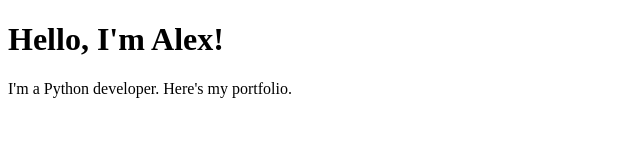
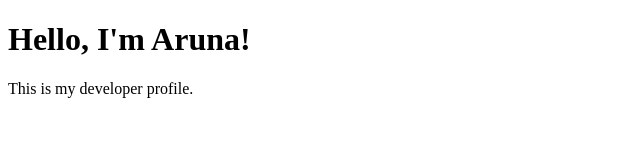
Before and after one commit to 3aruna/3aruna.github.io, a plain HTML site: page index.html in a window 1280 px wide. Shown: the whole page, without its empty margins (0-640 px from the left). Drawn offline with Linux system fonts and the light colour scheme.

Commit message:
Update index.html

```diff
--- a/index.html
+++ b/index.html
@@ -1,10 +1,10 @@
 <!DOCTYPE html>
 <html>
   <head>
-    <title>Your Name</title>
+    <title>Aruna's Portfolio</title>
   </head>
   <body>
-    <h1>Hello, I'm Alex!</h1>
-    <p>I'm a Python developer. Here's my portfolio.</p>
+    <h1>Hello, I'm Aruna!</h1>
+    <p>This is my developer profile.</p>
   </body>
 </html>
```
